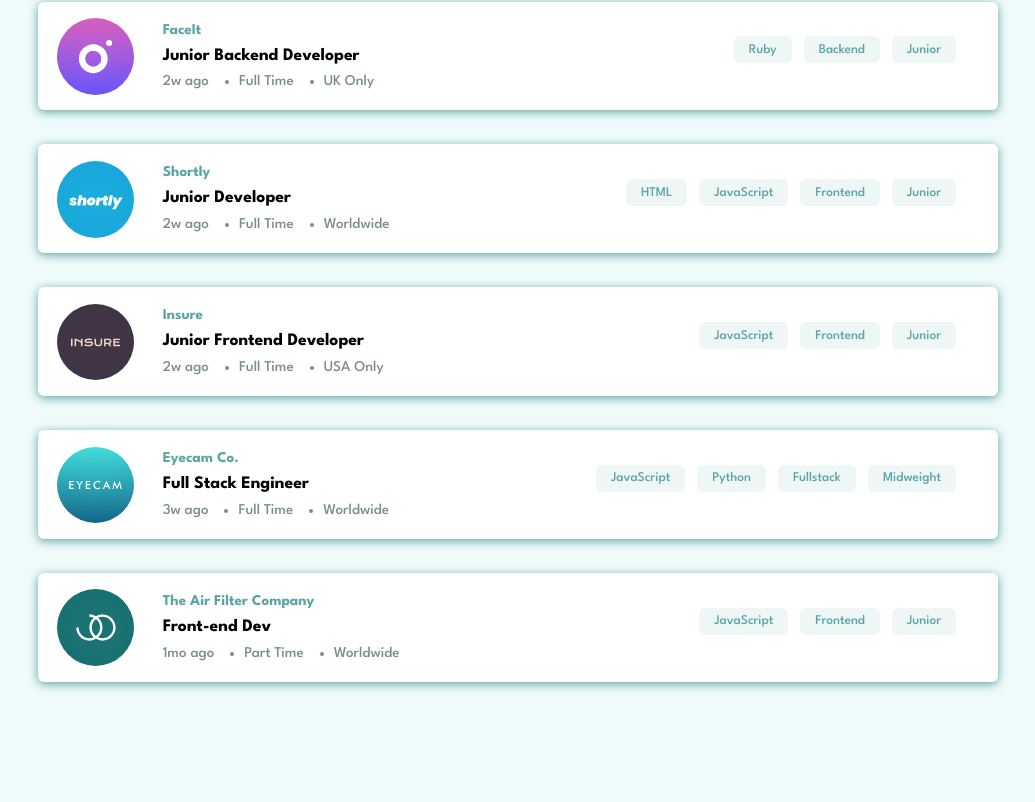
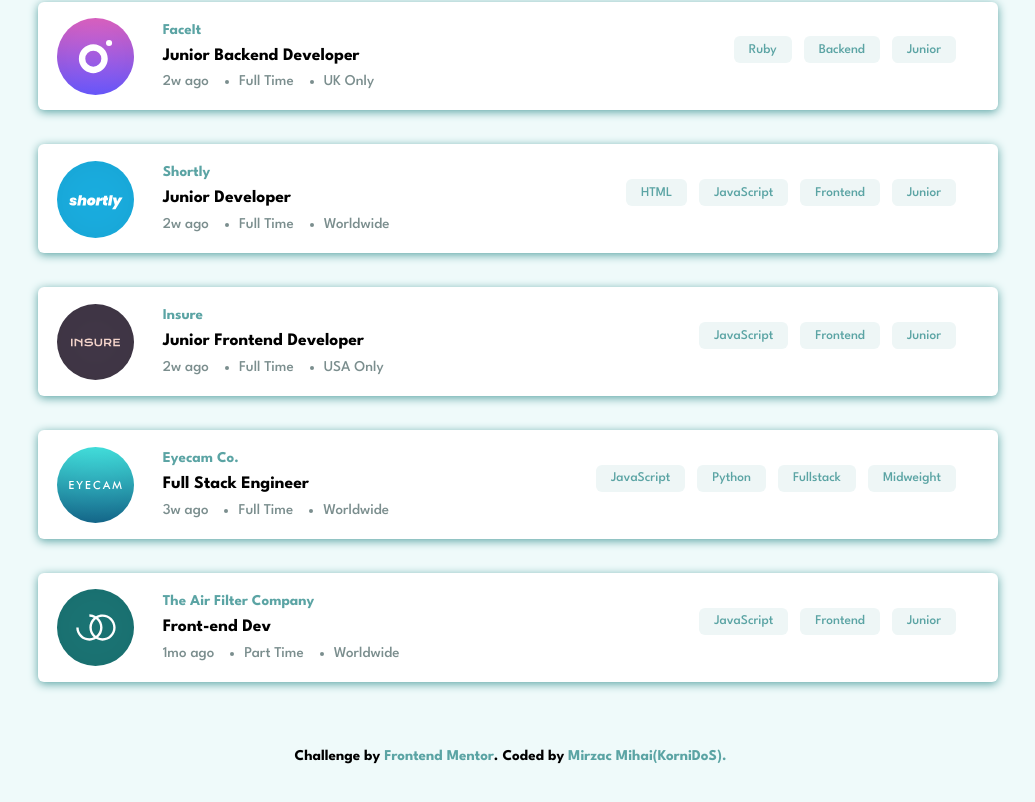
Before and after one commit to KorniDoS/angular-job-listings-app, an Angular app: page / in a window 1280 px wide. Shown: the part 953-1755 px from the top of the page, without its empty margins (122-1157 px from the left). Before the commit the page ends 1725 px from the top, so only its background shows below. Built offline with nearby package versions, Linux system fonts and the light colour scheme.

Commit message:
Added attribution

```diff
--- a/src/app/app.component.html
+++ b/src/app/app.component.html
@@ -56,4 +56,8 @@
         </div>
     </div>
   </div>
+
+  <div class="container attribution">
+    <h4>Challenge by <a href="https://www.frontendmentor.io/challenges/job-listings-with-filtering-ivstIPCt" target="_blank">Frontend Mentor</a>. Coded by <a href="https://github.com/KorniDoS/" target="_blank">Mirzac Mihai(KorniDoS).</a></h4>
+</div>
 </main>
--- a/src/app/app.component.scss
+++ b/src/app/app.component.scss
@@ -240,3 +240,22 @@
 .card:last-child {
   margin-block-end: 6rem;
 }
+
+
+.attribution{
+  background-color: transparent;
+  display: flex;
+  justify-content: center;
+  align-items: center;
+  margin-bottom: 3rem;
+
+  a:link, a:visited{
+    color: colours.$desat-dark-cyan;
+    text-decoration: none;
+
+  }
+
+  a:hover, a:focus{
+    text-decoration: underline;
+  }
+}
```
